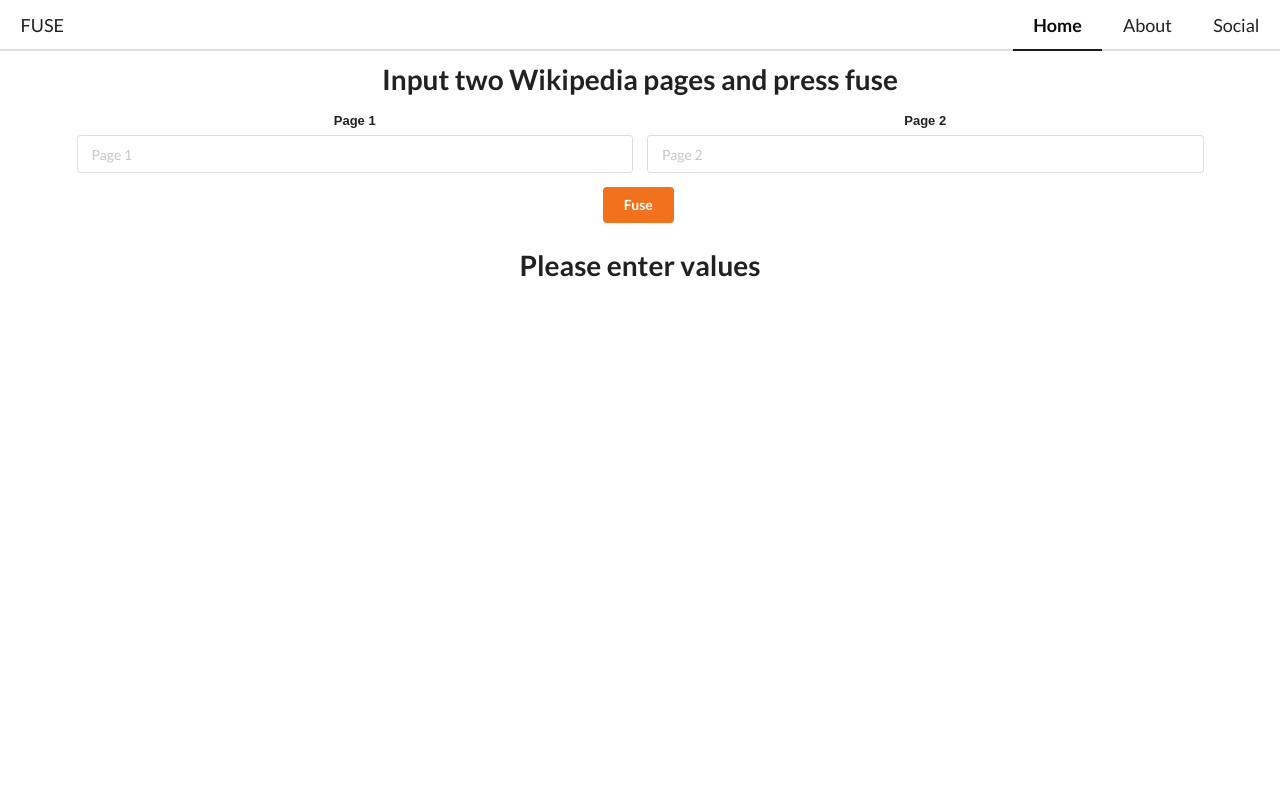
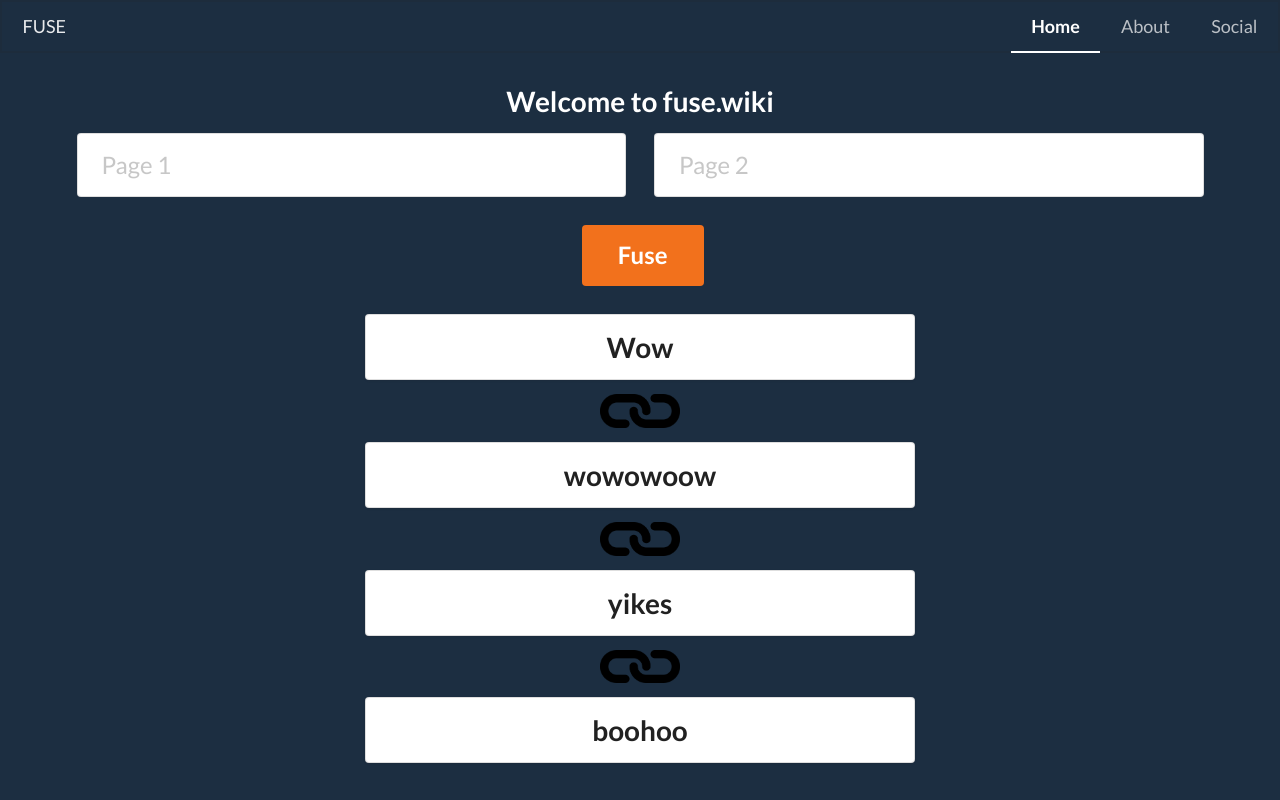
Before and after one commit to Raid55/fuse-wiki, a React (Create React App) app in the folder client/fuse/: page / in a window 1280 px wide. Built offline with nearby package versions, Linux system fonts and the light colour scheme.

Commit message:
Push some more changes testing fron end things

```diff
--- a/client/fuse/src/components/header.js
+++ b/client/fuse/src/components/header.js
@@ -5,7 +5,7 @@ class Header extends Component {
   render() {
     return (
       <div>
-        <div className="ui massive borderless secondary pointing menu">
+        <div className="ui inverted massive borderless secondary pointing menu">
           <div className="item">FUSE</div>
           <div className="right menu">
             <a className="active item">Home</a>
@@ -13,6 +13,7 @@ class Header extends Component {
             <a className="item">Social</a>
           </div>
         </div>
+        <br />
       </div>
     );
   }
--- a/client/fuse/src/components/site/form.js
+++ b/client/fuse/src/components/site/form.js
@@ -5,21 +5,16 @@ class Form extends Component {
   render() {
 
     return (
-      <div>
-        <h1 className="ui header">Input two Wikipedia pages and press fuse</h1>
-        <form className="ui form" onSubmit={this.props.getLinks}>
-          <div className="two fields">
-            <div className="field">
-              <label>Page 1</label>
-              <input onChange={this.props.sourceChange} value={this.props.sourceVal} type="text" name="page1" placeholder="Page 1"/>
-            </div>
-            <div className="field">
-              <label>Page 2</label>
-              <input onChange={this.props.targetChange} value={this.props.targetVal} type="text" name="page2" placeholder="Page 2"/>
-            </div>
-          </div>
-          <button className={ this.props.isLoading  ? "ui loading orange button" : "ui orange button" } type="text">Fuse</button>
-        </form>
+      <div className="ui centered grid">
+        <div className="eight wide column">
+          <div className="ui massive fluid input"><input onChange={this.props.sourceChange} value={this.props.sourceVal} type="text" name="page1" placeholder="Page 1"/></div>
+        </div>
+        <div className="eight wide column">
+          <div className="ui massive fluid input"><input onChange={this.props.targetChange} value={this.props.targetVal} type="text" name="page2" placeholder="Page 2"/></div>
+        </div>
+        <div className="two wide column">
+          <button className={ this.props.isLoading  ? "ui loading orange massive button" : "ui orange massive button" } type="text" onClick={this.props.getLinks}>Fuse</button>
+        </div>
       </div>
     );
   }
--- a/client/fuse/src/components/site/index.js
+++ b/client/fuse/src/components/site/index.js
@@ -48,7 +48,8 @@ export default class extends Component {
 
   render() {
     return (
-      <div className="ui vertical masthead center aligned segment">
+      <div className="ui center aligned container">
+        <h1 className="ui huge inverted header">Welcome to fuse.wiki</h1>
         <Form
           getLinks={this.getLinks}
           isLoading={this.state.isLoading}
@@ -57,7 +58,8 @@ export default class extends Component {
           sourceChange={this.sourceChange}
           targetChange={this.targetChange}
         />
-          {this.state.links ? <Links links={this.state.links} /> : <h1>Please enter values</h1>}
+        {/* {this.state.links ? <Links links={this.state.links} /> : <h1 className="ui inverted header">Please enter values</h1>} */}
+        <Links />
         </div>
     );
   }
--- a/client/fuse/src/components/site/links.js
+++ b/client/fuse/src/components/site/links.js
@@ -4,10 +4,19 @@ import React, { Component } from 'react';
 class Link extends Component {
   render() {
     return (
-      <div>
-
-          { this.props.links.result[0].map(ell => <div className="ui segment" key={ell}>{ell}</div>)
-          }
+      <div className="ui centered grid">
+        <div className="ui eight wide column">
+          <div className="">
+            <div className="ui center aligned segment"><h1>Wow</h1></div>
+            <img className="ui centered tiny image" src={ require('../../assets/link.png')}/>
+            <div className="ui center aligned segment"><h1>wowowoow</h1></div>
+            <img className="ui centered tiny image" src={ require('../../assets/link.png')}/>
+            <div className="ui center aligned segment"><h1>yikes</h1></div>
+            <img className="ui centered tiny image" src={ require('../../assets/link.png')}/>
+            <div className="ui center aligned segment"><h1>boohoo</h1></div>
+            {/* { this.props.links.result[0].map(ell => <div className="ui center aligned segment" key={ell}>{ell}</div>)} */}
+          </div>
+        </div>
       </div>
     );
   }
--- a/client/fuse/src/index.css
+++ b/client/fuse/src/index.css
@@ -3,3 +3,7 @@ body {
   padding: 0;
   font-family: sans-serif;
 }
+
+body {
+  background-color: rgb(28, 46, 65);
+}
```
Also changed, not shown: client/fuse/src/assets/link.png (added). Lines whose indentation alone changed are shown as unchanged.
